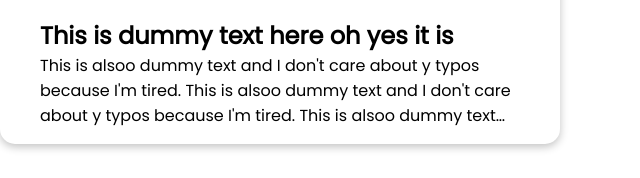
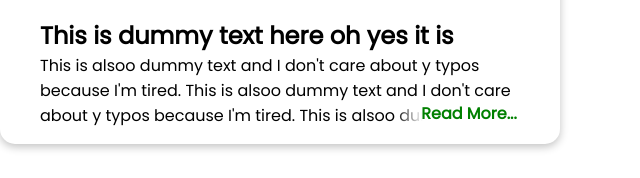
Before and after one commit to xennia316/trowey-prod, a React (Create React App) app in the folder client/: page /tips in a window 1280 px wide. Shown: the part 317-495 px from the top of the page, without its empty margins (0-640 px from the left). Built offline with nearby package versions, Linux system fonts and the light colour scheme.

Commit message:
style fix

```diff
--- a/client/src/Components/TipsCard/TipsCard.module.css
+++ b/client/src/Components/TipsCard/TipsCard.module.css
@@ -11,8 +11,27 @@
 
 .p {
     display: -webkit-box;
+    position: relative;
 	-webkit-line-clamp: 3;
 	-webkit-box-orient: vertical;
-	text-overflow: ellipsis;
+	text-overflow: none;
   	overflow: hidden;
 }
+
+.p::after {
+    position: absolute;
+    bottom: 0;
+    right: 0;
+    content: "Read More...";
+    padding: 0.1rem 0.2rem;
+    padding-left: 2.5rem;
+    background: linear-gradient(to right, transparent 10%, #ffffff 30%, #ffffff);
+    color: green;
+    font-weight: 700;
+    cursor: pointer;
+    transition: all 0.4s ease;
+}
+
+.p::after:hover {
+    color: rgba(0, 128, 0, 0.603);
+}
```
